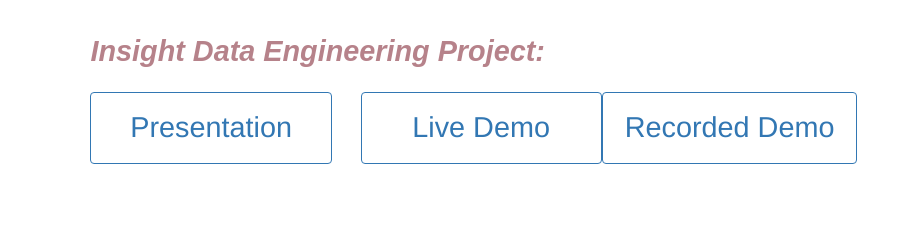
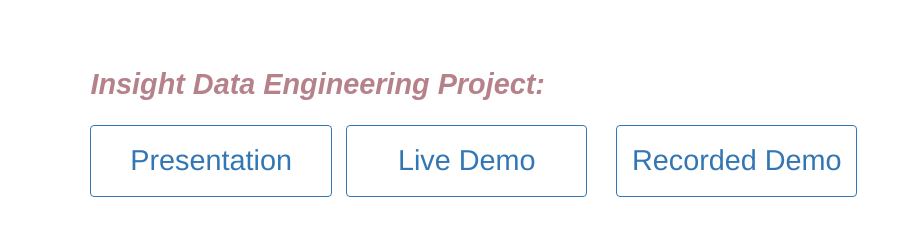
Before and after one commit to giovannamalhotra/giovannamalhotra.github.io, a plain HTML site: page index.html in a window 1280 px wide. Shown: the part 198-450 px from the top of the page, 365-1280 px from the left. Drawn offline with nearby package versions, Linux system fonts and the light colour scheme.

Commit message:
Adjust font size to fit new recorded demo option

```diff
--- a/css/style.css
+++ b/css/style.css
@@ -362,7 +362,7 @@
     text-align: center;
 }
 
-
+#aboutMe .custom-section-title { margin-top: 3rem; }
 
 
 /* --- Overwrite Bootstrap CSS --- */
@@ -382,6 +382,10 @@
 	#work .custom-image img { margin-left: auto; margin-right: auto;}
 	#work .row, #experience .job.row, .technicalSkills, .functionalSkills { margin-left:0; margin-right:0;}
 
+}
+
+@media (min-width: 769px) and (max-width: 992px) {
+	.blockTitle { font-size: 1.5rem;}
 }
 
 /* Small devices */
--- a/index.html
+++ b/index.html
@@ -49,12 +49,12 @@
 									<div class="blockTitle">Presentation</div>
 								</a>
 							</div>
-							<div class="col-xs-4 col-sm-4 blockCol block2">
+							<div class="col-xs-4 col-sm-4 blockCol block1">
 								<a class="selectionBlock img-thumbnail" href="http://ec2-50-112-150-148.us-west-2.compute.amazonaws.com/index" target="_blank">
 									<div class="blockTitle">Live Demo</div>
 								</a>
 							</div>
-							<div class="col-xs-4 col-sm-4 blockCol block3">
+							<div class="col-xs-4 col-sm-4 blockCol block2">
 								<a class="selectionBlock img-thumbnail" href="https://youtu.be/sbd1ibfNZFY" target="_blank">
 									<div class="blockTitle">Recorded Demo</div>
 								</a>
```
